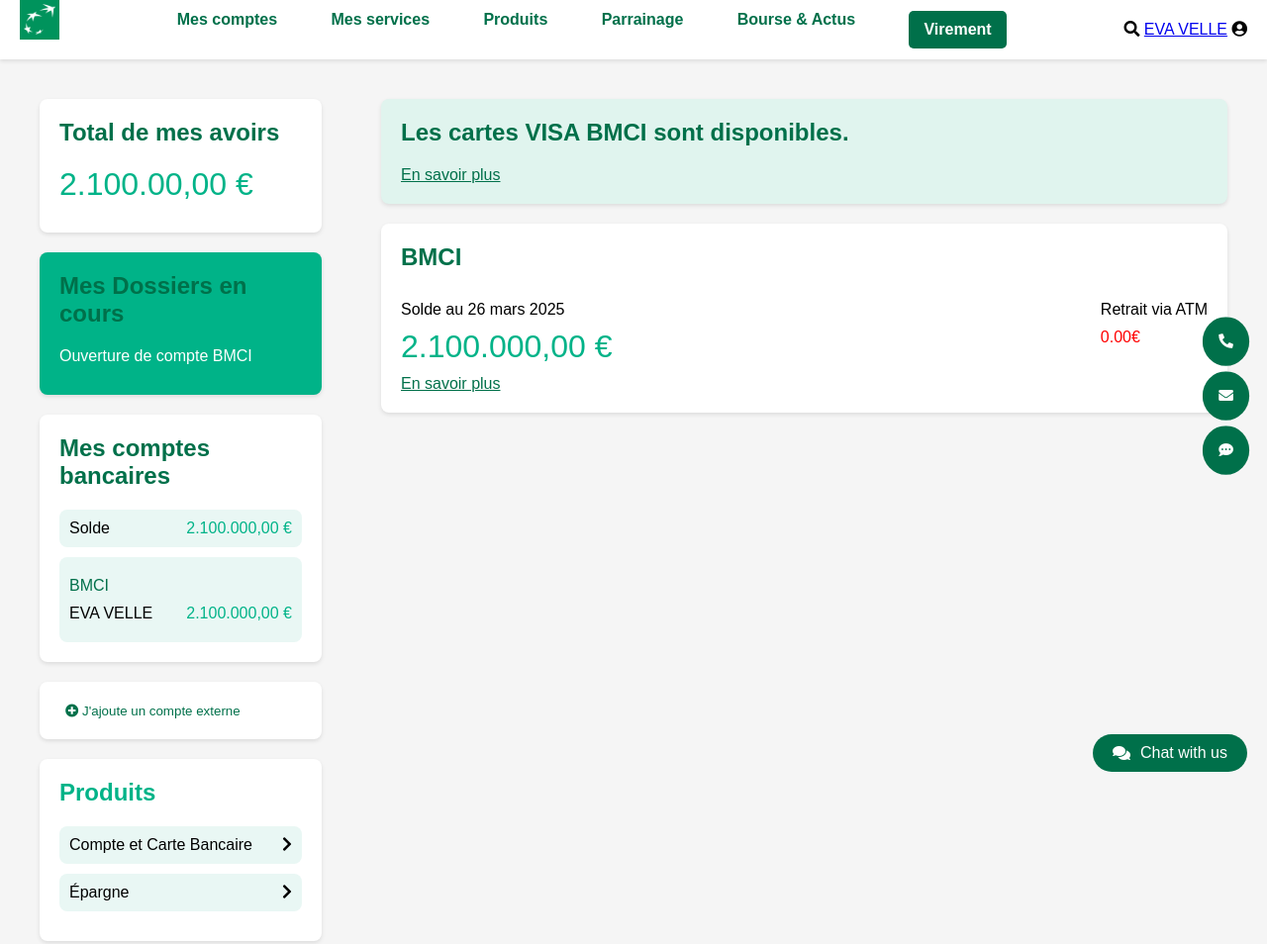
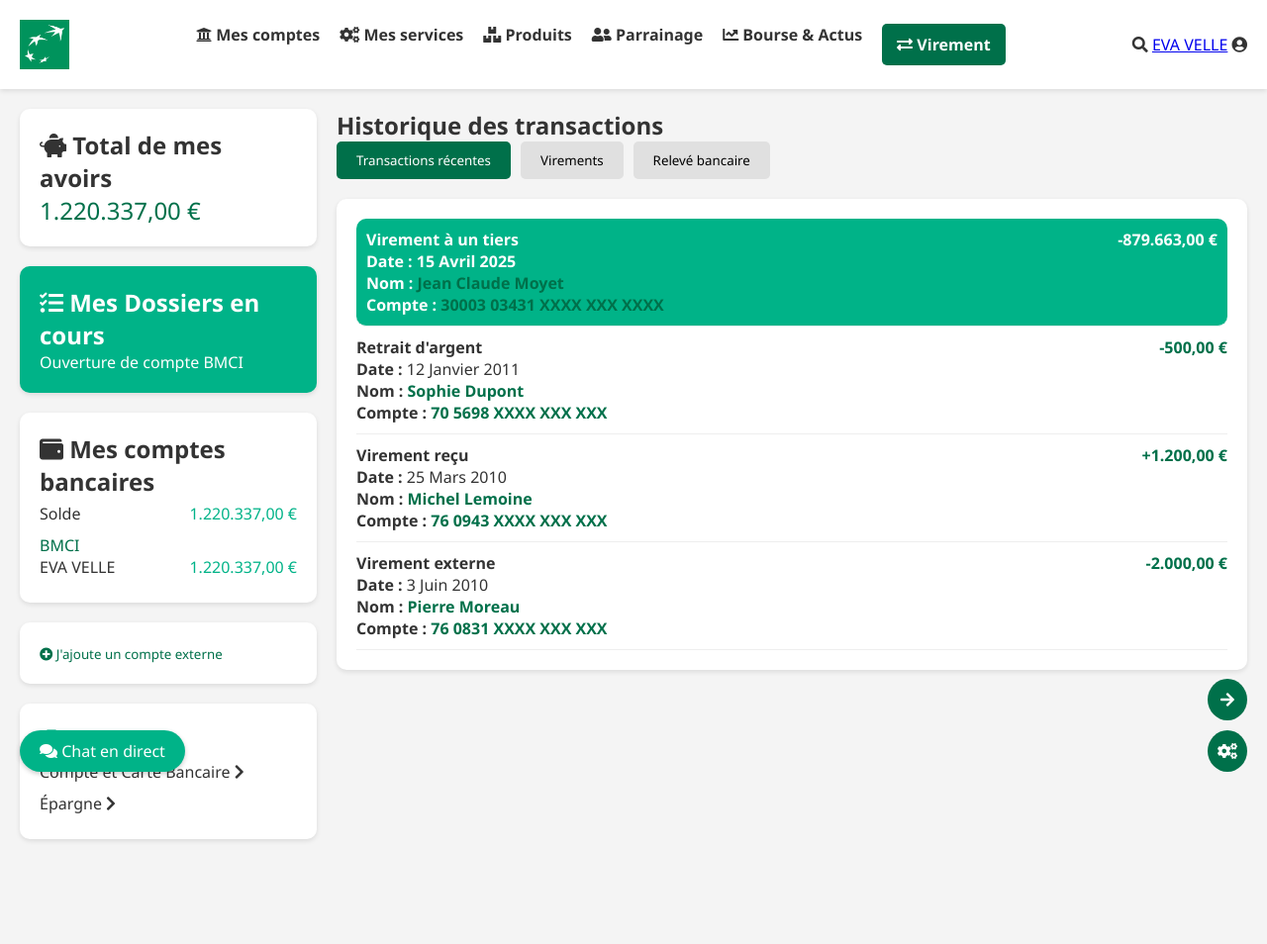
Before and after one commit to BMCIMAROC/BNPGROUPE, a website: page compte.html in a window 1280 px wide. Shown: the whole page at 99% size. After the commit the page ends 888 px from the top, so only its background shows below. Drawn offline with nearby package versions, Linux system fonts and the light colour scheme.

Commit message:
Add files via upload

```diff
--- a/compte.html
+++ b/compte.html
@@ -7,166 +7,143 @@
   <link rel="stylesheet" href="https://cdnjs.cloudflare.com/ajax/libs/font-awesome/5.15.3/css/all.min.css"/>
   <link rel="stylesheet" href="https://cdnjs.cloudflare.com/ajax/libs/animate.css/4.1.1/animate.min.css"/>
   <style>
-    body {
-      font-family: Arial, sans-serif;
-      background-color: #f5f5f5;
+    * {
       margin: 0;
       padding: 0;
-      transition: background-color 0.5s ease;
+      box-sizing: border-box;
+      font-family: "Segoe UI", Tahoma, Geneva, Verdana, sans-serif;
+    }
+
+    body {
+      background-color: #f4f4f4;
+      color: #333;
     }
 
     header {
-      background-color: #ffffff;
-      padding: 10px 20px;
-      box-shadow: 0 2px 4px rgba(0, 0, 0, 0.1);
       display: flex;
       justify-content: space-between;
       align-items: center;
+      padding: 20px;
+      background-color: #fff;
+      box-shadow: 0 2px 5px rgba(0,0,0,0.1);
     }
 
     header img {
-      height: 40px;
-      animation: bounce 1s infinite alternate;
-    }
-
-    @keyframes bounce {
-      0% { transform: translateY(0); }
-      100% { transform: translateY(-10px); }
+      height: 50px;
     }
 
     nav {
       display: flex;
-      justify-content: space-between;
-      width: 70%;
+      gap: 20px;
     }
 
     nav a {
-      margin: 0 15px;
-      color: #00704A;
       text-decoration: none;
+      color: #333;
       font-weight: bold;
-      position: relative;
+      transition: color 0.3s;
     }
 
-    nav a::after {
-      content: '';
-      position: absolute;
-      width: 100%;
-      height: 2px;
-      background-color: #00B388;
-      bottom: -5px;
-      left: 0;
-      transform: scaleX(0);
-      transform-origin: bottom right;
-      transition: transform 0.3s ease-out;
-    }
-
-    nav a:hover::after {
-      transform: scaleX(1);
-      transform-origin: bottom left;
+    nav a:hover {
+      color: #00704A;
     }
 
     .container {
       display: flex;
-      padding: 20px;
-      gap: 20px;
+      margin: 20px;
     }
 
     .sidebar {
-      width: 25%;
-      padding: 20px;
-    }
-
-    .content {
-      width: 75%;
-      padding: 20px;
+      width: 300px;
+      margin-right: 20px;
     }
 
     .card {
       background-color: #fff;
       padding: 20px;
+      border-radius: 10px;
       margin-bottom: 20px;
-      border-radius: 8px;
-      box-shadow: 0 2px 4px rgba(0, 0, 0, 0.1);
-      transition: transform 0.3s ease, box-shadow 0.3s ease;
+      box-shadow: 0 2px 5px rgba(0,0,0,0.1);
     }
 
-    .card:hover {
-      transform: scale(1.05);
-      box-shadow: 0 10px 20px rgba(0, 0, 0, 0.15);
-    }
-
-    .card h2 {
-      margin-top: 0;
+    .balance {
+      font-size: 24px;
       color: #00704A;
     }
 
-    .card p {
-      margin: 10px 0;
+    .info {
+      padding: 5px 0;
     }
 
-    .card .balance {
-      font-size: 2em;
-      color: #00B388;
-    }
-
-    .card .info {
-      background-color: #e9f7f4;
-      padding: 10px;
-      border-radius: 8px;
-      margin-top: 10px;
+    .content {
+      flex: 1;
     }
 
     .tabs {
       display: flex;
-      border-bottom: 2px solid #dee2e6;
+      gap: 10px;
       margin-bottom: 20px;
     }
 
     .tabs button {
-      background: none;
+      padding: 10px 20px;
+      background-color: #e0e0e0;
       border: none;
-      padding: 10px 20px;
+      border-radius: 5px;
       cursor: pointer;
-      font-weight: bold;
-      color: #00704A;
-    }
-
-    .tabs button:hover {
-      color: #00B388;
     }
 
     .tabs button.active {
-      border-bottom: 2px solid #00704A;
+      background-color: #00704A;
+      color: #fff;
     }
 
-    .search-bar {
-      display: flex;
-      margin-top: 20px;
+    .tab-content {
+      display: none;
     }
 
-    .search-bar input {
-      padding: 10px;
-      border: 1px solid #dee2e6;
-      border-radius: 4px;
-      margin-right: 10px;
-      flex: 1;
+    .tab-content.active {
+      display: block;
+      animation: fadeIn 0.5s ease-in-out;
     }
 
-    .search-bar button {
-      padding: 10px 20px;
-      background-color: #00704A;
-      color: #fff;
-      border: none;
-      border-radius: 4px;
-      cursor: pointer;
+    @keyframes fadeIn {
+      from { opacity: 0; }
+      to { opacity: 1; }
+    }
+
+    .history-card {
+      background-color: #fff;
+      padding: 20px;
+      border-radius: 10px;
+      box-shadow: 0 2px 5px rgba(0,0,0,0.1);
+    }
+
+    .transaction-item {
+      border-bottom: 1px solid #eee;
+      padding: 10px 0;
+    }
+
+    .transaction-header {
+      display: flex;
+      justify-content: space-between;
+      font-weight: bold;
+      font-size: 16px;
+    }
+
+    .amount {
+      color: #00704A;
+      font-weight: bold;
+    }
+
+    .transaction-header i {
+      margin-right: 10px;
     }
 
     .fixed-buttons {
       position: fixed;
+      bottom: 20px;
       right: 20px;
-      top: 50%;
-      transform: translateY(-50%);
       display: flex;
       flex-direction: column;
       gap: 10px;
@@ -174,128 +151,84 @@
 
     .fixed-buttons button {
       background-color: #00704A;
-      color: #fff;
+      color: white;
       border: none;
-      padding: 15px;
+      padding: 10px;
       border-radius: 50%;
       cursor: pointer;
-      animation: pulse 2s infinite;
+      font-size: 16px;
+      transition: transform 0.3s;
     }
 
-    @keyframes pulse {
-      0% { transform: scale(1); }
-      50% { transform: scale(1.1); }
-      100% { transform: scale(1); }
+    .fixed-buttons button:hover {
+      transform: scale(1.1);
     }
 
     .fixed-chat {
       position: fixed;
-      right: 20px;
       bottom: 20px;
+      left: 20px;
+      background-color: #00B388;
+      color: white;
+      padding: 10px 20px;
+      border-radius: 30px;
+      cursor: pointer;
+      box-shadow: 0 2px 5px rgba(0,0,0,0.2);
+    }
+
+    .filter-section {
+      margin-bottom: 20px;
+    }
+
+    .filter-section input,
+    .filter-section select {
+      padding: 8px;
+      margin-right: 10px;
+      border-radius: 5px;
+      border: 1px solid #ccc;
+    }
+
+    .filter-section button {
       background-color: #00704A;
-      color: #fff;
-      padding: 10px 20px;
-      border-radius: 50px;
-      display: flex;
-      align-items: center;
-      gap: 10px;
+      color: white;
+      border: none;
+      padding: 8px 15px;
+      border-radius: 5px;
       cursor: pointer;
     }
 
-    .history-card {
-      background-color: #fff;
-      padding: 20px;
-      border-radius: 8px;
-      box-shadow: 0 2px 4px rgba(0, 0, 0, 0.1);
-      margin-bottom: 20px;
+    .highlighted {
+      background-color: #00B388;
+      color: white;
+      padding: 10px;
+      border-radius: 10px;
     }
 
-    .history-title {
-      font-size: 1.5em;
-      color: #00704A;
-      margin-bottom: 10px;
-      text-transform: uppercase;
+    .highlighted p {
+      font-weight: bold;
     }
 
-    .transaction-item {
-      background-color: #f9f9f9;
-      padding: 15px;
-      border-radius: 8px;
-      margin-bottom: 10px;
-      transition: background-color 0.3s ease, transform 0.3s ease;
+    .highlighted span {
+      color: #fff;
+      font-weight: bold;
     }
 
-    .transaction-item:hover {
-      background-color: #e0f4ee;
-      transform: scale(1.02);
-    }
-
-    .transaction-header {
-      display: flex;
-      justify-content: space-between;
-      font-weight: bold;
-      color: #6c757d;
-    }
-
-    .transaction-item .amount {
-      color: #00B388;
-    }
-
-    /* Responsive Design */
-    @media (max-width: 768px) {
+    @media screen and (max-width: 768px) {
       .container {
         flex-direction: column;
       }
 
       .sidebar {
         width: 100%;
+        margin-right: 0;
       }
 
-      .content {
-        width: 100%;
-      }
-
-      header {
-        flex-direction: column;
-        align-items: flex-start;
-      }
-
-      nav {
-        margin-top: 10px;
-        flex-direction: row; /* Ensures items stay on the same line */
-        justify-content: space-between; /* Space out items evenly */
-        width: 100%;
-      }
-
-      nav a {
-        margin: 0 5px; /* Reduce spacing between items */
-      }
-
-      .search-bar {
+      .tabs {
         flex-direction: column;
       }
 
-      .fixed-buttons {
-        right: 10px;
-      }
-    }
-
-    /* Small screens (mobile) */
-    @media (max-width: 480px) {
-      .card {
-        padding: 15px;
-      }
-
-      .card h2 {
-        font-size: 1.2em;
-      }
-
-      .card .balance {
-        font-size: 1.5em;
-      }
-
-      nav a {
-        font-size: 12px; /* Reduce font size for better fitting */
+      .tabs button {
+        width: 100%;
       }
     }
   </style>
@@ -304,66 +237,102 @@
   <header>
     <img src="logo.png" alt="BMCI logo" />
     <nav>
-      <a href="#">Mes comptes</a>
-      <a href="#">Mes services</a>
-      <a href="#">Produits</a>
-      <a href="#">Parrainage</a>
-      <a href="#">Bourse & Actus</a>
-      <a href="virement.html" style="background-color: #00704A; color: white; padding: 10px 15px; border-radius: 5px;">Virement</a> <!-- Nouveau bouton "Virement" -->
+      <a href="#"><i class="fas fa-university animate__animated animate__fadeInDown"></i> Mes comptes</a>
+      <a href="#"><i class="fas fa-cogs animate__animated animate__fadeInDown"></i> Mes services</a>
+      <a href="#"><i class="fas fa-boxes animate__animated animate__fadeInDown"></i> Produits</a>
+      <a href="#"><i class="fas fa-user-friends animate__animated animate__fadeInDown"></i> Parrainage</a>
+      <a href="#"><i class="fas fa-chart-line animate__animated animate__fadeInDown"></i> Bourse & Actus</a>
+      <a href="virement.html" style="background-color: #00704A; color: white; padding: 10px 15px; border-radius: 5px;">
+        <i class="fas fa-exchange-alt animate__animated animate__tada animate__infinite"></i> Virement
+      </a>
     </nav>
     <div>
-      <i class="fas fa-search"></i>
+      <i class="fas fa-search animate__animated animate__fadeIn"></i>
       <a href="#">EVA VELLE</a>
-      <i class="fas fa-user-circle"></i>
+      <i class="fas fa-user-circle animate__animated animate__fadeIn"></i>
     </div>
   </header>
 
   <div class="container">
+    <!-- SIDEBAR -->
     <div class="sidebar">
       <div class="card">
-        <h2>Total de mes avoirs</h2>
-        <p class="balance">2.100.00,00 €</p>
+        <h2><i class="fas fa-piggy-bank animate__animated animate__bounce"></i> Total de mes avoirs</h2>
+        <p class="balance">1.220.337,00 €</p> <!-- Solde réduit -->
       </div>
       <div class="card" style="background-color: #00B388; color: #fff;">
-        <h2>Mes Dossiers en cours</h2>
+        <h2><i class="fas fa-tasks animate__animated animate__pulse animate__infinite"></i> Mes Dossiers en cours</h2>
         <p>Ouverture de compte BMCI</p>
       </div>
       <div class="card">
-        <h2>Mes comptes bancaires</h2>
-        <p class="info">Solde <span style="float: right; color: #00B388;">2.100.000,00 €</span></p>
+        <h2><i class="fas fa-wallet animate__animated animate__fadeInLeft"></i> Mes comptes bancaires</h2>
+        <p class="info">Solde <span style="float: right; color: #00B388;">1.220.337,00 €</span></p> <!-- Solde réduit -->
         <div class="info">
           <p style="color: #00704A;">BMCI</p>
-          <p>EVA VELLE <span style="float: right; color: #00B388;">2.100.000,00 €</span></p>
+          <p>EVA VELLE <span style="float: right; color: #00B388;">1.220.337,00 €</span></p> <!-- Solde réduit -->
         </div>
       </div>
       <div class="card">
         <button style="color: #00704A; background: none; border: none; cursor: pointer;">
-          <i class="fas fa-plus-circle"></i> J'ajoute un compte externe
+          <i class="fas fa-plus-circle animate__animated animate__heartBeat animate__infinite"></i> J'ajoute un compte externe
         </button>
       </div>
       <div class="card">
-        <h2 style="color: #00B388;">Produits</h2>
-        <p class="info">Compte et Carte Bancaire <i class="fas fa-chevron-right" style="float: right;"></i></p>
-        <p class="info">Épargne <i class="fas fa-chevron-right" style="float: right;"></i></p>
+        <h2 style="color: #00B388;"><i class="fas fa-briefcase animate__animated animate__fadeIn"></i> Produits</h2>
+        <p class="info">Compte et Carte Bancaire <i class="fas fa-chevron-right"></i></p>
+        <p class="info">Épargne <i class="fas fa-chevron-right"></i></p>
       </div>
     </div>
 
+    <!-- CONTENT -->
     <div class="content">
-      <div class="card" style="background-color: #e0f4ee;">
-        <h2 style="color: #00704A;">Les cartes VISA BMCI sont disponibles.</h2>
-        <a href="#" style="color: #00704A; text-decoration: underline;">En savoir plus</a>
+      <h2>Historique des transactions</h2>
+      <div class="tabs">
+        <button class="active">Transactions récentes</button>
+        <button>Virements</button>
+        <button>Relevé bancaire</button>
       </div>
-      <div class="card">
-        <h2 style="color: #00704A;">BMCI</h2>
-        <div style="display: flex; justify-content: space-between;">
-          <div>
-            <p>Solde au 26 mars 2025</p>
-            <p class="balance">2.100.000,00 €</p>
-            <a href="#" style="color: #00704A; text-decoration: underline;">En savoir plus</a>
+      <div class="tab-content active">
+        <div class="history-card">
+          <div class="transaction-item highlighted">
+            <div class="transaction-header">
+              <span>Virement à un tiers</span>
+              <span class="amount">-879.663,00 €</span>
+            </div>
+            <p><strong>Date :</strong> 15 Avril 2025</p>
+            <p><strong>Nom :</strong> <span style="color: #00704A; font-weight: bold;">Jean Claude Moyet</span></p>
+            <p><strong>Compte :</strong> <span style="color: #00704A; font-weight: bold;">30003 03431 XXXX XXX XXXX</span></p>
           </div>
-          <div>
-            <p>Retrait via ATM</p>
-            <span style="color: red;">0.00€</span>
+
+          <!-- Ajout des historiques de 2010 et 2011 -->
+          <div class="transaction-item">
+            <div class="transaction-header">
+              <span>Retrait d'argent</span>
+              <span class="amount">-500,00 €</span>
+            </div>
+            <p><strong>Date :</strong> 12 Janvier 2011</p>
+            <p><strong>Nom :</strong> <span style="color: #00704A; font-weight: bold;">Sophie Dupont</span></p>
+            <p><strong>Compte :</strong> <span style="color: #00704A; font-weight: bold;">70 5698 XXXX XXX XXX</span></p>
+          </div>
+
+          <div class="transaction-item">
+            <div class="transaction-header">
+              <span>Virement reçu</span>
+              <span class="amount">+1.200,00 €</span>
+            </div>
+            <p><strong>Date :</strong> 25 Mars 2010</p>
+            <p><strong>Nom :</strong> <span style="color: #00704A; font-weight: bold;">Michel Lemoine</span></p>
+            <p><strong>Compte :</strong> <span style="color: #00704A; font-weight: bold;">76 0943 XXXX XXX XXX</span></p>
+          </div>
+
+          <div class="transaction-item">
+            <div class="transaction-header">
+              <span>Virement externe</span>
+              <span class="amount">-2.000,00 €</span>
+            </div>
+            <p><strong>Date :</strong> 3 Juin 2010</p>
+            <p><strong>Nom :</strong> <span style="color: #00704A; font-weight: bold;">Pierre Moreau</span></p>
+            <p><strong>Compte :</strong> <span style="color: #00704A; font-weight: bold;">76 0831 XXXX XXX XXX</span></p>
           </div>
         </div>
       </div>
@@ -371,15 +340,12 @@
   </div>
 
   <div class="fixed-buttons">
-    <button><i class="fas fa-phone-alt"></i></button>
-    <button><i class="fas fa-envelope"></i></button>
-    <button><i class="fas fa-comment-dots"></i></button>
+    <button><i class="fas fa-arrow-right"></i></button>
+    <button><i class="fas fa-cogs"></i></button>
   </div>
 
   <div class="fixed-chat">
-    <i class="fas fa-comments"></i>
-    <span>Chat with us</span>
+    <i class="fas fa-comments"></i> Chat en direct
   </div>
-
 </body>
 </html>
```
